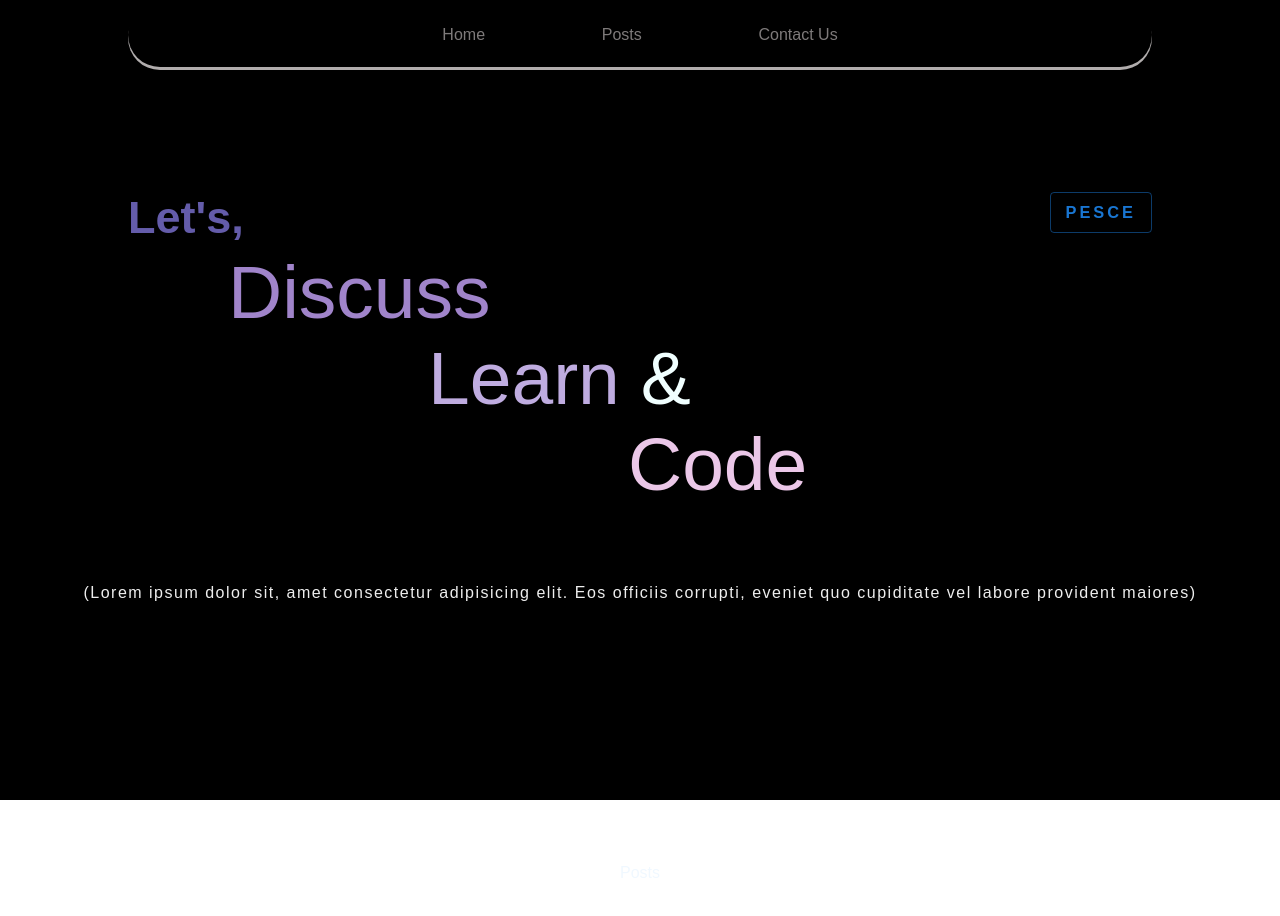
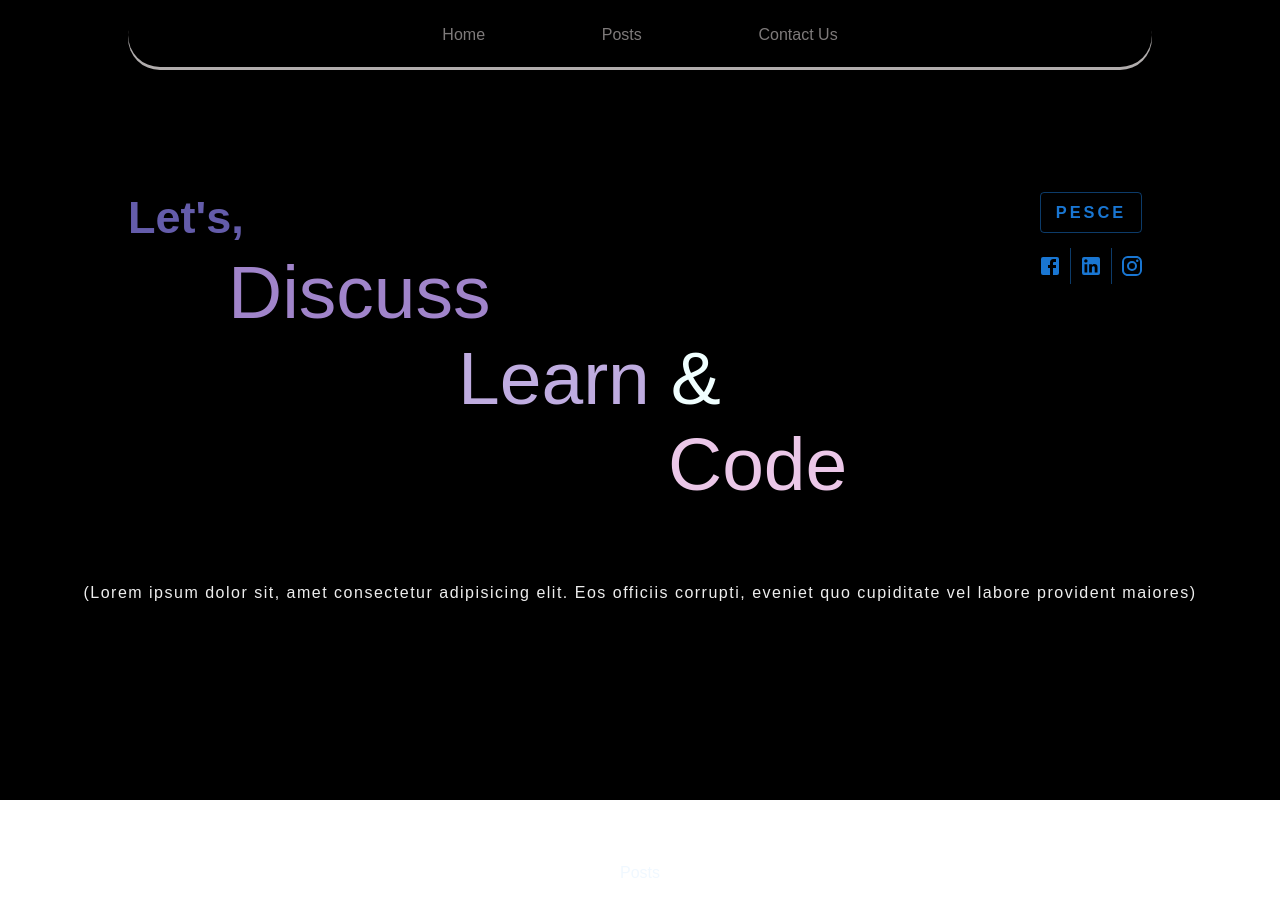
Before and after one commit to divyansh-tamrakar/peace-hub, a React (Create React App) app: page / in a window 1280 px wide. Shown: the top 916 px of the page. Built offline with nearby package versions, Linux system fonts and the light colour scheme; the HTML template or start-up script is replaced by a standard one.

Commit message:
Added college social media component

```diff
--- a/package.json
+++ b/package.json
@@ -5,6 +5,7 @@
   "dependencies": {
     "@emotion/react": "^11.10.4",
     "@emotion/styled": "^11.10.4",
+    "@mui/icons-material": "^5.10.3",
     "@mui/material": "^5.10.5",
     "@testing-library/jest-dom": "^5.16.5",
     "@testing-library/react": "^13.3.0",
--- a/src/components/Header/Header.css
+++ b/src/components/Header/Header.css
@@ -39,7 +39,7 @@
 .learn {
     font-size: 75px;
     color: rgb(191, 172, 224);
-    padding-left: 300px;
+    padding-left: 330px;
 }
 
 .and {
@@ -49,7 +49,7 @@
 .code {
     font-size: 75px;
     color: rgb(235, 199, 232);
-    padding-left: 500px;
+    padding-left: 540px;
 }
 
 .right {
@@ -62,6 +62,10 @@
     letter-spacing: 3px;
 }
 
+.social {
+    padding-top: 15px;
+}
+
 .bottom {
     padding-top: 32.5em;
 }
--- a/src/components/Header/Header.jsx
+++ b/src/components/Header/Header.jsx
@@ -2,6 +2,7 @@ import React from 'react'
 import '../Header/Header.css'
 import Particlests from '../tsParticles'
 import { Button } from '@mui/material'
+import CollegeSocial from '../Social/CollegeSocial'
 
 const Header = () => {
   return (
@@ -18,6 +19,7 @@ const Header = () => {
           <Button variant="outlined" href='https://www.pescemandya.org/' target='_blank'>
             <h3>PESCE</h3>
           </Button>
+          <CollegeSocial />
         </div>
         <div className='bottom'>
           <p>(Lorem ipsum dolor sit, amet consectetur adipisicing elit. Eos officiis corrupti, eveniet quo cupiditate vel labore provident maiores)</p>
--- /dev/null
+++ b/src/components/Social/CollegeSocial.jsx
@@ -0,0 +1,25 @@
+import React from 'react'
+import { Button, ButtonGroup } from '@mui/material'
+import FacebookIcon from '@mui/icons-material/Facebook'
+import LinkedInIcon from '@mui/icons-material/LinkedIn'
+import InstagramIcon from '@mui/icons-material/Instagram'
+
+const CollegeSocial = () => {
+  return (
+    <div className='social'>
+        <ButtonGroup variant="text" aria-label="text button group">
+          <Button href='https://www.facebook.com/pesce1962/' target='_blank'>
+            <FacebookIcon />
+          </Button>
+          <Button href='https://www.linkedin.com/school/13419424/admin/' target='_blank'>
+            <LinkedInIcon />
+          </Button>
+          <Button href='https://www.instagram.com/pesmandya/' target='_blank'>
+            <InstagramIcon />
+          </Button>
+        </ButtonGroup>
+    </div>
+  )
+}
+
+export default CollegeSocial
```
Also changed, not shown: 1 other file (tests, documents, lock files or other folders).
